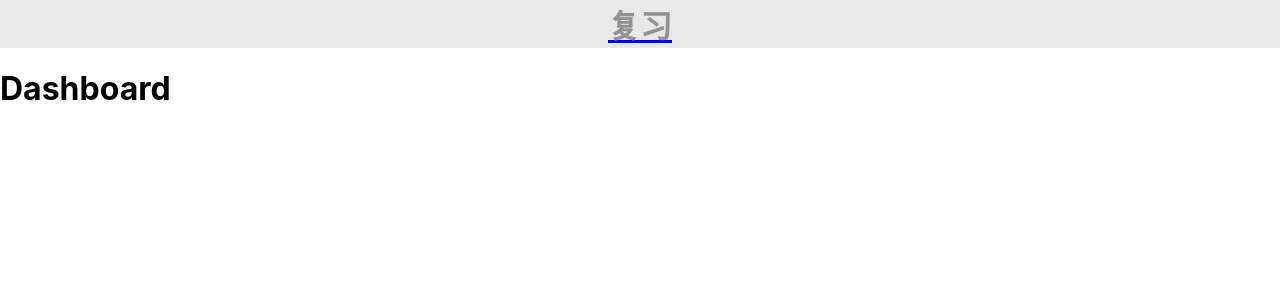
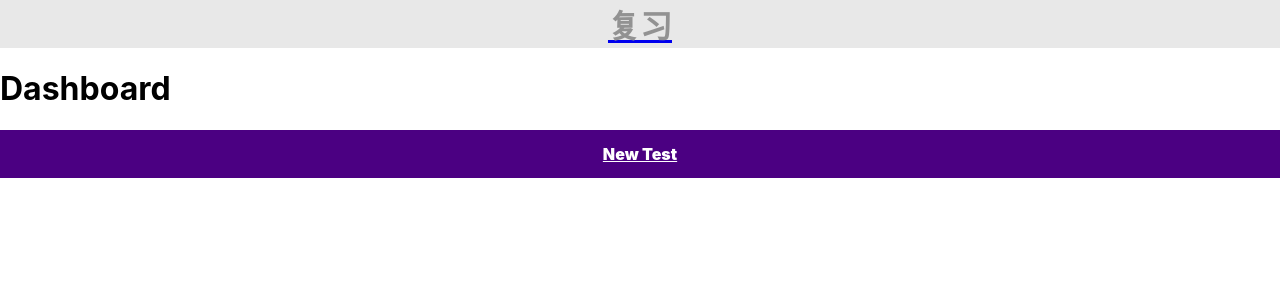
Before and after one commit to j-panasiuk/fuxi, a React (Create React App) app: page / in a window 1280 px wide. Shown: the top 300 px of the page. Built offline with nearby package versions, Linux system fonts and the light colour scheme.

Commit message:
Add link to new test from dashboard

```diff
--- a/src/App/Dashboard/Dashboard.js
+++ b/src/App/Dashboard/Dashboard.js
@@ -12,11 +12,9 @@ export function Dashboard() {
   return (
     <div>
       <h1>Dashboard</h1>
-      {test && (
-        <Link to="/test" css={cssContinueButton}>
-          Continue
-        </Link>
-      )}
+      <Link to="/test" css={cssContinueButton}>
+        {test ? 'Continue' : 'New Test'}
+      </Link>
       {testHistory && testHistory.length > 0 && (
         <React.Fragment>
           <p>Your pathetic results so far:</p>
```
